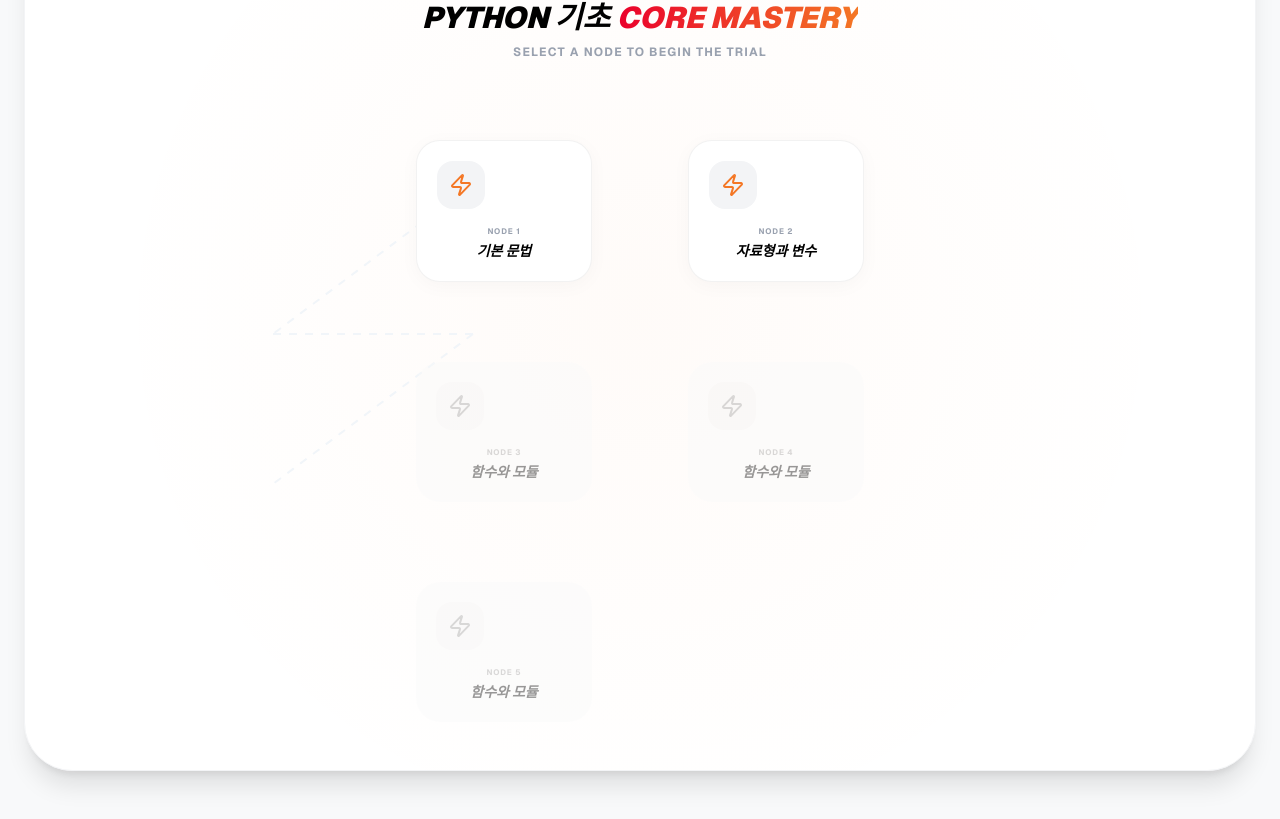
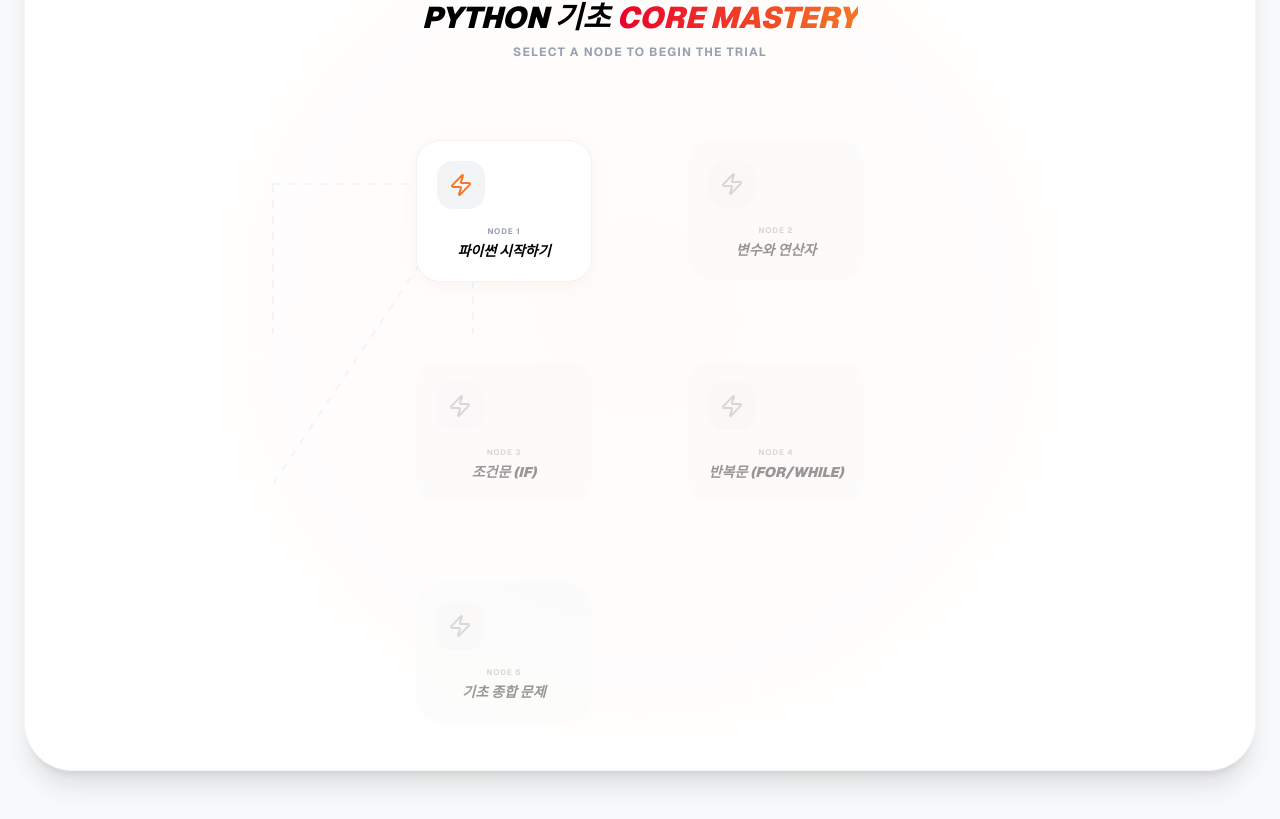
Before and after one commit to job-fit-organization/JobFit, a Next.js app: page /learning in a window 1280 px wide. Shown: the part 844-1663 px from the top of the page. Built offline with nearby package versions, Linux system fonts and the light colour scheme.

Commit message:
Update data.ts
db 없이도 바로 테스트 가능하도록 수정

```diff
--- a/src/app/learning/data/data.ts
+++ b/src/app/learning/data/data.ts
@@ -193,11 +193,61 @@ export const MOCK_CATEGORIES: Category[] = [
 
 export const MOCK_SUBCATEGORIES: Record<number, SubCategory[]> = {
     1: [
-        { id: 1, name: "기본 문법", description: "파이썬의 가장 기초적인 문법을 배웁니다.", order: 1, is_unlocked: true, is_completed: true, best_score: 100, attempt_count: 1 },
-        { id: 2, name: "자료형과 변수", description: "다양한 데이터 타입을 다루는 방법을 배웁니다.", order: 2, is_unlocked: true, is_completed: false, best_score: 0, attempt_count: 0 },
-        { id: 3, name: "함수와 모듈", description: "코드의 재사용성을 높이는 방법을 배웁니다.", order: 3, is_unlocked: false, is_completed: false, best_score: 0, attempt_count: 0, req: 2 as any },
-        { id: 4, name: "함수와 모듈", description: "코드의 재사용성을 높이는 방법을 배웁니다.", order: 4, is_unlocked: false, is_completed: false, best_score: 0, attempt_count: 0, req: 3 as any },
-        { id: 5, name: "함수와 모듈", description: "코드의 재사용성을 높이는 방법을 배웁니다.", order: 5, is_unlocked: false, is_completed: false, best_score: 0, attempt_count: 0, req: 4 as any },
+        {
+            id: 1,
+            name: "파이썬 시작하기",
+            description: "환경 설정과 Hello World 출력을 배웁니다.",
+            order: 1,
+            is_unlocked: true, // 첫 문제는 항상 열려 있음
+            is_completed: false,
+            best_score: 0,
+            attempt_count: 0,
+            req: 0 // 선행 조건 없음
+        },
+        {
+            id: 2,
+            name: "변수와 연산자",
+            description: "데이터를 저장하고 계산하는 기본 원리를 배웁니다.",
+            order: 2,
+            is_unlocked: false,
+            is_completed: false,
+            best_score: 0,
+            attempt_count: 0,
+            req: 1 // 1번을 풀어야 활성화
+        },
+        {
+            id: 3,
+            name: "조건문 (if)",
+            description: "상황에 따라 프로그램의 흐름을 제어합니다.",
+            order: 3,
+            is_unlocked: false,
+            is_completed: false,
+            best_score: 0,
+            attempt_count: 0,
+            req: 1 // 1번을 풀면 2번과 함께 동시에 활성화되는 구조
+        },
+        {
+            id: 4,
+            name: "반복문 (for/while)",
+            description: "효율적인 코드 작성을 위한 반복 처리를 배웁니다.",
+            order: 4,
+            is_unlocked: false,
+            is_completed: false,
+            best_score: 0,
+            attempt_count: 0,
+            req: 2 // 2번(변수) 지식이 필요함
+        },
+        {
+            id: 5,
+            name: "기초 종합 문제",
+            description: "1~4번 과정의 내용을 복합적으로 해결합니다.",
+            order: 5,
+            is_unlocked: false,
+            is_completed: false,
+            best_score: 0,
+            attempt_count: 0,
+            req: 2 // 4번까지 마쳐야 최종 관문 오픈
+        }
     ],
     2: [
         { id: 4, name: "Pandas 입문", description: "표 데이터를 다루는 법을 배웁니다.", order: 1, is_unlocked: true, is_completed: false, best_score: 0, attempt_count: 0 },
@@ -290,49 +340,51 @@ export const TITLES: Title[] = [
 export const QUIZZES: Record<string, Quiz> = {
     '1': {
         questions: [
-            { q: "1. 파이썬에서 변수 이름을 지을 때 사용할 수 없는 것은?", a: ["숫자로 시작하는 이름", "_로 시작하는 이름", "대소문자 혼합", "숫자가 포함된 이름"], correct: 0 },
-            { q: "2. 정수(Integer)형 변수를 선언하는 올바른 방법은?", a: ["int a = 5", "a = 5", "let a = 5", "var a = 5"], correct: 0 },
-            { q: "3. 다음 중 실수형(Float) 상수는?", a: ["10", "10.0", "'10'", "True"], correct: 0 },
-            { q: "4. type(10)의 결과는?", a: ["<class 'str'>", "<class 'int'>", "<class 'float'>", "<class 'bool'>"], correct: 0 },
-            { q: "5. 불리언(Boolean) 자료형의 값이 아닌 것은?", a: ["True", "False", "None", "0 (거짓 취급되지만 타입은 다름)"], correct: 0 }
+            { q: "1. 파이썬에서 변수 이름을 지을 때 사용할 수 없는 규칙은?", a: ["숫자로 시작하는 이름", "_로 시작하는 이름", "대소문자 혼합", "숫자가 중간에 포함된 이름"], correct: 0 },
+            { q: "2. 파이썬에서 변수 값을 할당하는 올바른 방법은?", a: ["int a = 5", "a := 5", "a = 5", "var a = 5"], correct: 2 },
+            { q: "3. 다음 중 실수형(Float) 상수는?", a: ["10", "10.0", "'10'", "True"], correct: 1 },
+            { q: "4. type(10)의 실행 결과로 올바른 것은?", a: ["<class 'str'>", "<class 'int'>", "<class 'float'>", "<class 'bool'>"], correct: 1 },
+            { q: "5. 파이썬의 예약어(Keyword)를 변수명으로 사용할 수 있나요?", a: ["사용 가능하다", "대문자로 바꾸면 가능하다", "절대 사용할 수 없다", "언더바(_)를 붙여도 불가능하다"], correct: 2 }
         ]
     },
+    // 노드 2: 문자열 조작과 형변환 (노드 1 완료 시 활성화)
     '2': {
         questions: [
-            { q: "1. 'Python'[1:4]의 슬라이싱 결과는?", a: ["Pyt", "yth", "ytho", "Pyth"], correct: 1 },
-            { q: "2. 'Hello World'[-1]은 무엇인가요?", a: ["H", "d", "!", "o"], correct: 1 },
-            { q: "3. 문자열 '123'을 숫자로 바꾸는 함수는?", a: ["str()", "int()", "float()", "bool()"], correct: 1 },
-            { q: "4. 문자열의 길이를 구하는 함수는?", a: ["len()", "size()", "count()", "length()"], correct: 0 },
-            { q: "5. 문자열을 합치는 올바른 방법은?", a: ["'A' + 'B'", "'A' . 'B'", "'A' & 'B'", "'A' plus 'B'"], correct: 0 }
+            { q: "1. 문자열 'Python'[1:4]의 슬라이싱 결과는?", a: ["Pyt", "yth", "ytho", "Pyth"], correct: 1 },
+            { q: "2. 'Hello World'[-1]이 가리키는 문자는?", a: ["H", "d", "(공백)", "o"], correct: 1 },
+            { q: "3. 문자열 '123'을 정수형 숫자로 변환하는 함수는?", a: ["str()", "int()", "float()", "bool()"], correct: 1 },
+            { q: "4. 문자열의 길이를 반환하는 함수는?", a: ["len()", "size()", "count()", "length()"], correct: 0 },
+            { q: "5. 'Python'.upper()의 결과값은?", a: ["python", "PYTHON", "PyThOn", "P"], correct: 1 }
         ]
     },
+    // 노드 3: 시퀀스 자료형 - 리스트와 튜플 (노드 1 완료 시 활성화)
     '3': {
         questions: [
-            { q: "1. 다음 중 변경 불가능(Immutable)한 자료형은?", a: ["리스트", "딕셔너리", "튜플", "집합"], correct: 2 },
-            { q: "2. 리스트에 요소를 추가하는 메서드는?", a: ["add()", "push()", "append()", "insert_end()"], correct: 2 },
-            { q: "3. 리스트 [1, 2, 3]에서 2에 접근하는 인덱스는?", a: ["0", "1", "2", "-3"], correct: 1 },
-            { q: "4. 튜플을 만드는 올바른 기호는?", a: ["[]", "{}", "()", "<>"], correct: 2 },
-            { q: "5. 리스트의 모든 요소를 지우는 메서드는?", a: ["remove()", "delete()", "clear()", "pop()"], correct: 2 }
+            { q: "1. 다음 중 내부 요소를 수정할 수 없는(Immutable) 자료형은?", a: ["리스트(list)", "딕셔너리(dict)", "튜플(tuple)", "집합(set)"], correct: 2 },
+            { q: "2. 리스트 마지막에 요소를 추가하는 메서드는?", a: ["add()", "push()", "append()", "insert()"], correct: 2 },
+            { q: "3. list = [1, 2, 3]에서 숫자 2를 삭제하는 올바른 방법은?", a: ["list.remove(2)", "list.delete(2)", "list.clear()", "del list"], correct: 0 },
+            { q: "4. 튜플을 선언할 때 사용하는 괄호 기호는?", a: ["[]", "{}", "()", "<>"], correct: 2 },
+            { q: "5. [1, 2] + [3, 4]의 결과는?", a: ["[4, 6]", "[1, 2, 3, 4]", "[[1, 2], [3, 4]]", "에러 발생"], correct: 1 }
         ]
-    }
-    ,
+    },
+    // 노드 4: 매핑 및 집합 자료형 - 딕셔너리와 집합 (노드 2 or 3 완료 시 권장)
     '4': {
         questions: [
-            { q: "1. 다음 중 변경 불가능(Immutable)한 자료형은?", a: ["리스트", "딕셔너리", "튜플", "집합"], correct: 2 },
-            { q: "2. 리스트에 요소를 추가하는 메서드는?", a: ["add()", "push()", "append()", "insert_end()"], correct: 2 },
-            { q: "3. 리스트 [1, 2, 3]에서 2에 접근하는 인덱스는?", a: ["0", "1", "2", "-3"], correct: 1 },
-            { q: "4. 튜플을 만드는 올바른 기호는?", a: ["[]", "{}", "()", "<>"], correct: 2 },
-            { q: "5. 리스트의 모든 요소를 지우는 메서드는?", a: ["remove()", "delete()", "clear()", "pop()"], correct: 2 }
+            { q: "1. 딕셔너리에서 키(Key)와 값(Value)을 구분하는 기호는?", a: [", (쉼표)", "; (세미콜론)", ": (콜론)", "- (하이픈)"], correct: 2 },
+            { q: "2. 집합(set) 자료형의 가장 큰 특징은?", a: ["순서가 보장된다", "중복을 허용하지 않는다", "수정이 불가능하다", "인덱스로 접근 가능하다"], correct: 1 },
+            { q: "3. dict = {'name': '환상'}에서 '환상'을 가져오는 방법은?", a: ["dict[0]", "dict['name']", "dict.value()", "dict.get_all()"], correct: 1 },
+            { q: "4. 다음 중 비어있는 집합(set)을 만드는 방법은?", a: ["s = {}", "s = set()", "s = []", "s = ()"], correct: 1 },
+            { q: "5. 딕셔너리의 모든 키를 리스트 형태로 반환하는 메서드는?", a: ["keys()", "values()", "items()", "all()"], correct: 0 }
         ]
-    }
-    ,
+    },
+    // 노드 5: 제어문과 논리 연산 (최종 관문)
     '5': {
         questions: [
-            { q: "1. 다음 중 변경 불가능(Immutable)한 자료형은?", a: ["리스트", "딕셔너리", "튜플", "집합"], correct: 2 },
-            { q: "2. 리스트에 요소를 추가하는 메서드는?", a: ["add()", "push()", "append()", "insert_end()"], correct: 2 },
-            { q: "3. 리스트 [1, 2, 3]에서 2에 접근하는 인덱스는?", a: ["0", "1", "2", "-3"], correct: 1 },
-            { q: "4. 튜플을 만드는 올바른 기호는?", a: ["[]", "{}", "()", "<>"], correct: 2 },
-            { q: "5. 리스트의 모든 요소를 지우는 메서드는?", a: ["remove()", "delete()", "clear()", "pop()"], correct: 2 }
+            { q: "1. 파이썬에서 if문 다음에 반드시 와야 하는 기호는?", a: [";", "{", ":", "then"], correct: 2 },
+            { q: "2. '참'도 '거짓'도 아닌 상태를 나타내는 파이썬의 키워드는?", a: ["Empty", "Null", "None", "Void"], correct: 2 },
+            { q: "3. a = 10; b = 20 일 때, 'a가 5보다 크고 b가 30보다 작다'의 표현은?", a: ["a > 5 or b < 30", "a > 5 and b < 30", "a > 5 & b < 30", "a > 5 && b < 30"], correct: 1 },
+            { q: "4. if문 안에서 아무것도 하지 않고 넘어가고 싶을 때 사용하는 키워드는?", a: ["skip", "exit", "pass", "continue"], correct: 2 },
+            { q: "5. 다음 중 조건문에서 '거짓'으로 판별되지 않는 것은?", a: ["0", "[] (빈 리스트)", "'' (빈 문자열)", "1"], correct: 3 }
         ]
     }
 };
```
